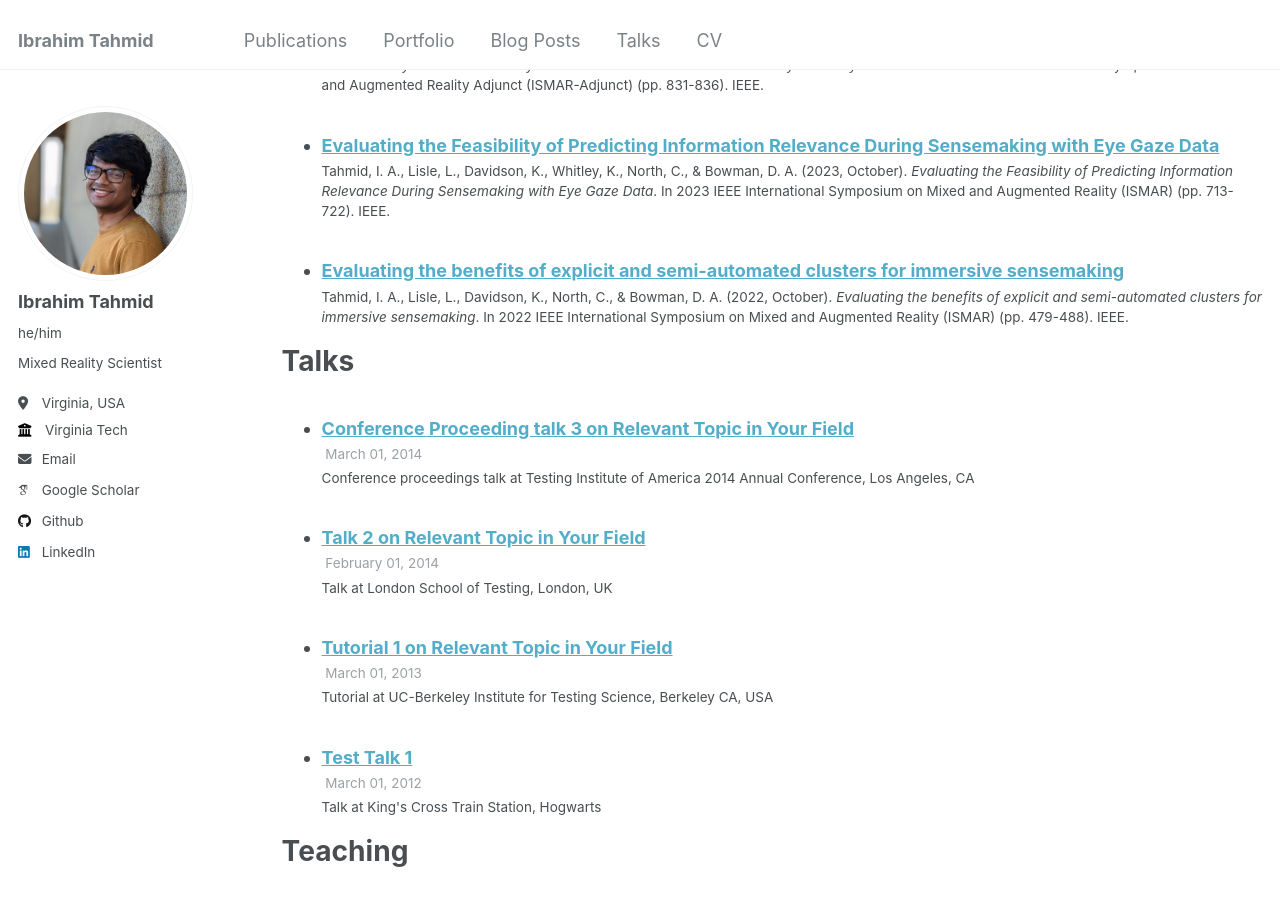
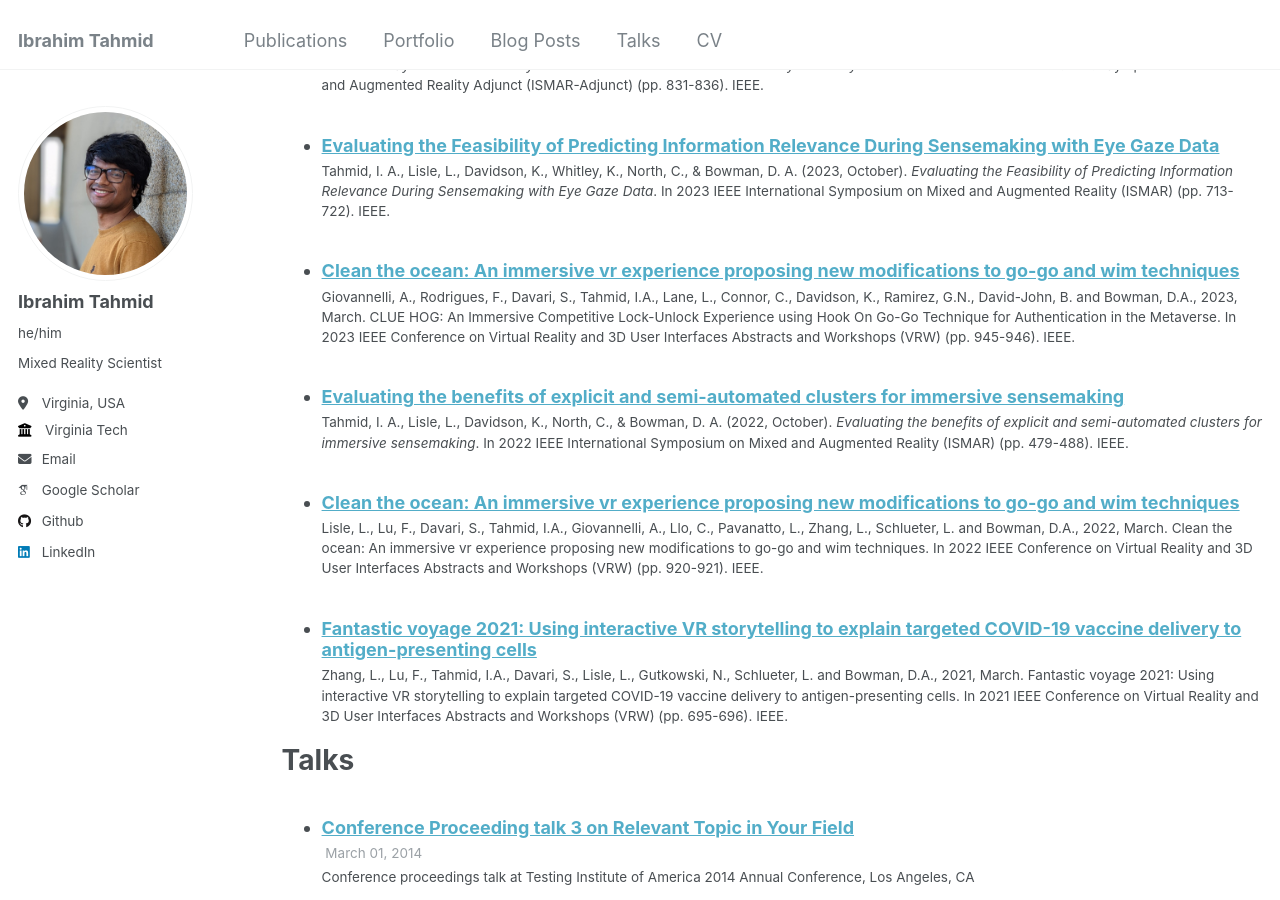
Before and after one commit to iatahmid/iatahmid.github.io, a Jekyll site: the page built from _pages/cv.md, in a window 1280 px wide and 900 px high, scrolled down 1311 px. Built offline with Jekyll 4.4.1, drawn with Linux system fonts in a browser that asks for light colours; some web fonts are replaced.

Commit message:
update publications

```diff
--- /dev/null
+++ b/_publications/2021-03-27-3dui-fantastic-voyage.md
@@ -0,0 +1,18 @@
+---
+title: "Fantastic voyage 2021: Using interactive VR storytelling to explain targeted COVID-19 vaccine delivery to antigen-presenting cells"
+collection: publications
+category: contest
+permalink: /publication/2021-03-27-3dui-fantastic-voyage
+excerpt: 'Science storytelling is an effective way to turn abstract scientific concepts into easy-to-understand narratives. Science storytelling in immersive virtual reality (VR) can further optimize learning by leveraging rich interactivity in a virtual environment and creating an engaging learning-by-doing experience. In the current context of the COVID-19 pandemic, we propose a solution to use interactive storytelling in immersive VR to promote science education for the general public on the topic of COVID-19 vaccination. The educational VR storytelling experience we have developed uses sci-fi storytelling, adventure and VR gameplay to illustrate how COVID-19 vaccines work. After playing the experience, users will understand how the immune system in the human body reacts to a COVID-19 vaccine so that it is prepared for a future infection from the real virus.'
+date: 2021-03-27
+venue: '2021 IEEE Conference on Virtual Reality and 3D User Interfaces Abstracts and Workshops (VRW)'
+prototypeurl: 'https://youtu.be/H-P50u6YQCE?si=pdKm0eH9Wi-fdc9r'
+paperurl: 'https://iatahmid.github.io/files/3dui21-fantastic-voyage.pdf'
+citation: 'Zhang, L., Lu, F., Tahmid, I.A., Davari, S., Lisle, L., Gutkowski, N., Schlueter, L. and Bowman, D.A., 2021, March. Fantastic voyage 2021: Using interactive VR storytelling to explain targeted COVID-19 vaccine delivery to antigen-presenting cells. In 2021 IEEE Conference on Virtual Reality and 3D User Interfaces Abstracts and Workshops (VRW) (pp. 695-696). IEEE.'
+---
+
+Science storytelling is an effective way to turn abstract scientific concepts into easy-to-understand narratives. Science storytelling in immersive virtual reality (VR) can further optimize learning by leveraging rich interactivity in a virtual environment and creating an engaging learning-by-doing experience. In the current context of the COVID-19 pandemic, we propose a solution to use interactive storytelling in immersive VR to promote science education for the general public on the topic of COVID-19 vaccination. The educational VR storytelling experience we have developed uses sci-fi storytelling, adventure and VR gameplay to illustrate how COVID-19 vaccines work. After playing the experience, users will understand how the immune system in the human body reacts to a COVID-19 vaccine so that it is prepared for a future infection from the real virus.
+
+Prototype
+=========
+<iframe width="560" height="315" src="https://www.youtube.com/embed/H-P50u6YQCE?si=APYbhQ_okf9gl2EQ" title="YouTube video player" frameborder="0" allow="accelerometer; autoplay; clipboard-write; encrypted-media; gyroscope; picture-in-picture; web-share" referrerpolicy="strict-origin-when-cross-origin" allowfullscreen></iframe>
--- /dev/null
+++ b/_publications/2022-03-12-3dui-clean-the-ocean.md
@@ -0,0 +1,18 @@
+---
+title: "Clean the ocean: An immersive vr experience proposing new modifications to go-go and wim techniques"
+collection: publications
+category: contest
+permalink: /publication/2022-03-12-3dui-clean-the-ocean
+excerpt: "In this paper we present our solution to the 2022 3DUI Contest challenge. We aim to provide an immersive VR experience to increase player's awareness of trash pollution in the ocean while improving the current interaction techniques in virtual environments. To achieve these objectives, we adapted two classic interaction techniques, Go-Go and World in Miniature (WiM), to provide an engaging minigame in which the user collects the trash in the ocean. To improve the precision and address occlusion issues in the traditional Go-Go technique we propose ReX Go-Go. We also propose an adaptation to WiM, referred to as Rabbit-Out-of-the-Hat to allow an exocentric interaction for easier object retrieval interaction."
+date: 2022-03-12
+venue: '2022 IEEE Conference on Virtual Reality and 3D User Interfaces Abstracts and Workshops (VRW)'
+prototypeurl: 'https://youtu.be/7KLEviduXVE?si=D_XxcfI2_NwLOvlB'
+paperurl: 'https://iatahmid.github.io/files/3dui22-clean-the-ocean.pdf'
+citation: 'Lisle, L., Lu, F., Davari, S., Tahmid, I.A., Giovannelli, A., Llo, C., Pavanatto, L., Zhang, L., Schlueter, L. and Bowman, D.A., 2022, March. Clean the ocean: An immersive vr experience proposing new modifications to go-go and wim techniques. In 2022 IEEE Conference on Virtual Reality and 3D User Interfaces Abstracts and Workshops (VRW) (pp. 920-921). IEEE.'
+---
+
+In this paper we present our solution to the 2022 3DUI Contest challenge. We aim to provide an immersive VR experience to increase player's awareness of trash pollution in the ocean while improving the current interaction techniques in virtual environments. To achieve these objectives, we adapted two classic interaction techniques, Go-Go and World in Miniature (WiM), to provide an engaging minigame in which the user collects the trash in the ocean. To improve the precision and address occlusion issues in the traditional Go-Go technique we propose ReX Go-Go. We also propose an adaptation to WiM, referred to as Rabbit-Out-of-the-Hat to allow an exocentric interaction for easier object retrieval interaction.
+
+Prototype
+=========
+<iframe width="560" height="315" src="https://www.youtube.com/embed/7KLEviduXVE?si=bSWguRiUr_sdYaO_" title="YouTube video player" frameborder="0" allow="accelerometer; autoplay; clipboard-write; encrypted-media; gyroscope; picture-in-picture; web-share" referrerpolicy="strict-origin-when-cross-origin" allowfullscreen></iframe>
--- /dev/null
+++ b/_publications/2023-03-25-3dui-clue-hog.md
@@ -0,0 +1,18 @@
+---
+title: "Clean the ocean: An immersive vr experience proposing new modifications to go-go and wim techniques"
+collection: publications
+category: contest
+permalink: /publication/2023-03-25-3dui-clue-hog
+excerpt: "This paper presents our solution to the 2023 3DUI Contest challenge. Our goal was to provide an immersive VR experience to engage users in privately securing and accessing information in the Metaverse while improving authentication-related interactions inside our virtual environment. To achieve this goal, we developed an authentication method that uses a virtual environment's individual assets as security tokens. To improve the token selection process, we introduce the HOG interaction technique. HOG combines two classic interaction techniques, Hook and Go-Go, and improves approximate object targeting and further obfuscation of user password token selections. We created an engaging mystery-solving mini-game to demonstrate our authentication method and interaction technique."
+date: 2023-03-25
+venue: '2023 IEEE Conference on Virtual Reality and 3D User Interfaces Abstracts and Workshops (VRW)'
+prototypeurl: 'https://youtu.be/POJpW-hnUDk?si=Xz_EqriiABAnO5xC'
+paperurl: 'https://iatahmid.github.io/files/3dui23-clue-hog.pdf'
+citation: 'Giovannelli, A., Rodrigues, F., Davari, S., Tahmid, I.A., Lane, L., Connor, C., Davidson, K., Ramirez, G.N., David-John, B. and Bowman, D.A., 2023, March. CLUE HOG: An Immersive Competitive Lock-Unlock Experience using Hook On Go-Go Technique for Authentication in the Metaverse. In 2023 IEEE Conference on Virtual Reality and 3D User Interfaces Abstracts and Workshops (VRW) (pp. 945-946). IEEE.'
+---
+
+This paper presents our solution to the 2023 3DUI Contest challenge. Our goal was to provide an immersive VR experience to engage users in privately securing and accessing information in the Metaverse while improving authentication-related interactions inside our virtual environment. To achieve this goal, we developed an authentication method that uses a virtual environment's individual assets as security tokens. To improve the token selection process, we introduce the HOG interaction technique. HOG combines two classic interaction techniques, Hook and Go-Go, and improves approximate object targeting and further obfuscation of user password token selections. We created an engaging mystery-solving mini-game to demonstrate our authentication method and interaction technique.
+
+Prototype
+=========
+<iframe width="560" height="315" src="https://www.youtube.com/embed/POJpW-hnUDk?si=VegbzOWo_XATFK1C" title="YouTube video player" frameborder="0" allow="accelerometer; autoplay; clipboard-write; encrypted-media; gyroscope; picture-in-picture; web-share" referrerpolicy="strict-origin-when-cross-origin" allowfullscreen></iframe>
--- a/_publications/2024-03-16-3dui-alchemist.md
+++ b/_publications/2024-03-16-3dui-alchemist.md
@@ -5,7 +5,7 @@ category: contest
 permalink: /publication/2024-03-16-3dui-alchemist
 excerpt: 'This paper presents our solution to the IEEE VR 2024 3DUI contest. We present The Alchemist, a VR experience tailored to aid children in practicing and mastering the four fundamental mathematical operators. In The Alchemist, players embark on a fantastical journey where they must prepare three potions to break a malevolent curse imprisoning the Gobbler kingdom. Our contributions include the development of a novel number input interface, Pinwheel, an extension of PizzaText [7], as well as four novel gestures, each corresponding to a distinct mathematical operator, designed to assist children in retaining practice with these operations. Preliminary tests indicate that Pinwheel and the four associated gestures facilitate the quick and efficient execution of mathematical operations.'
 date: 2024-03-16
-venue: '2024 IEEE Conference on Virtual Reality (IEEEVR)'
+venue: '2024 IEEE Conference on Virtual Reality and 3D User Interfaces Abstracts and Workshops (VRW)'
 paperurl: 'https://iatahmid.github.io/files/3dui24-alchemist.pdf'
 citation: 'Lane, L., Giovannelli, A., Tahmid, I., Rodrigues, F., Ilo, C., Hsu, D., Lougiakis, C., Davari, S. and Bowman, D.A., 2024, March. <em>The Alchemist: A Gesture-Based 3D User Interface for Engaging Arithmetic Calculations</em>. In 2024 IEEE Conference on Virtual Reality and 3D User Interfaces Abstracts and Workshops (VRW) (pp. 1106-1107). IEEE.'
 ---
```
